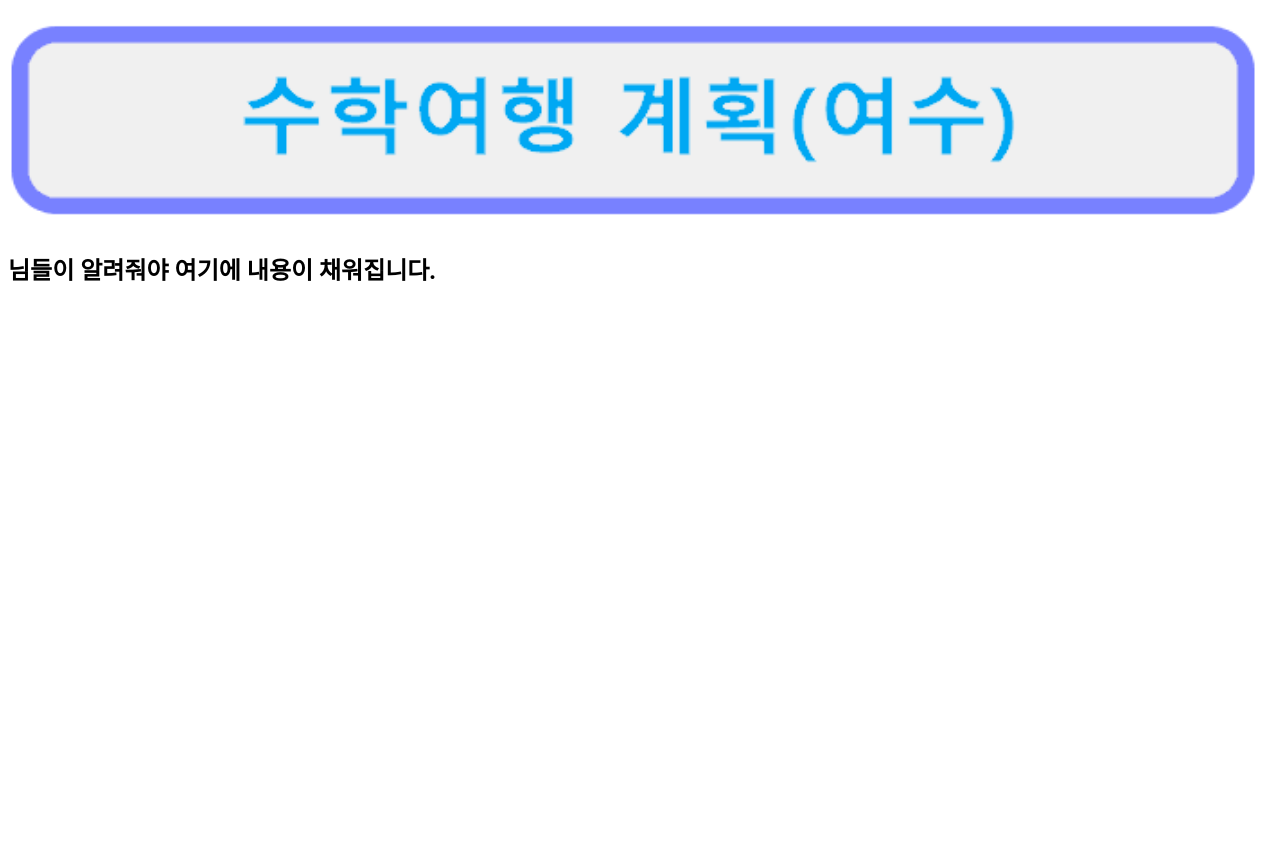
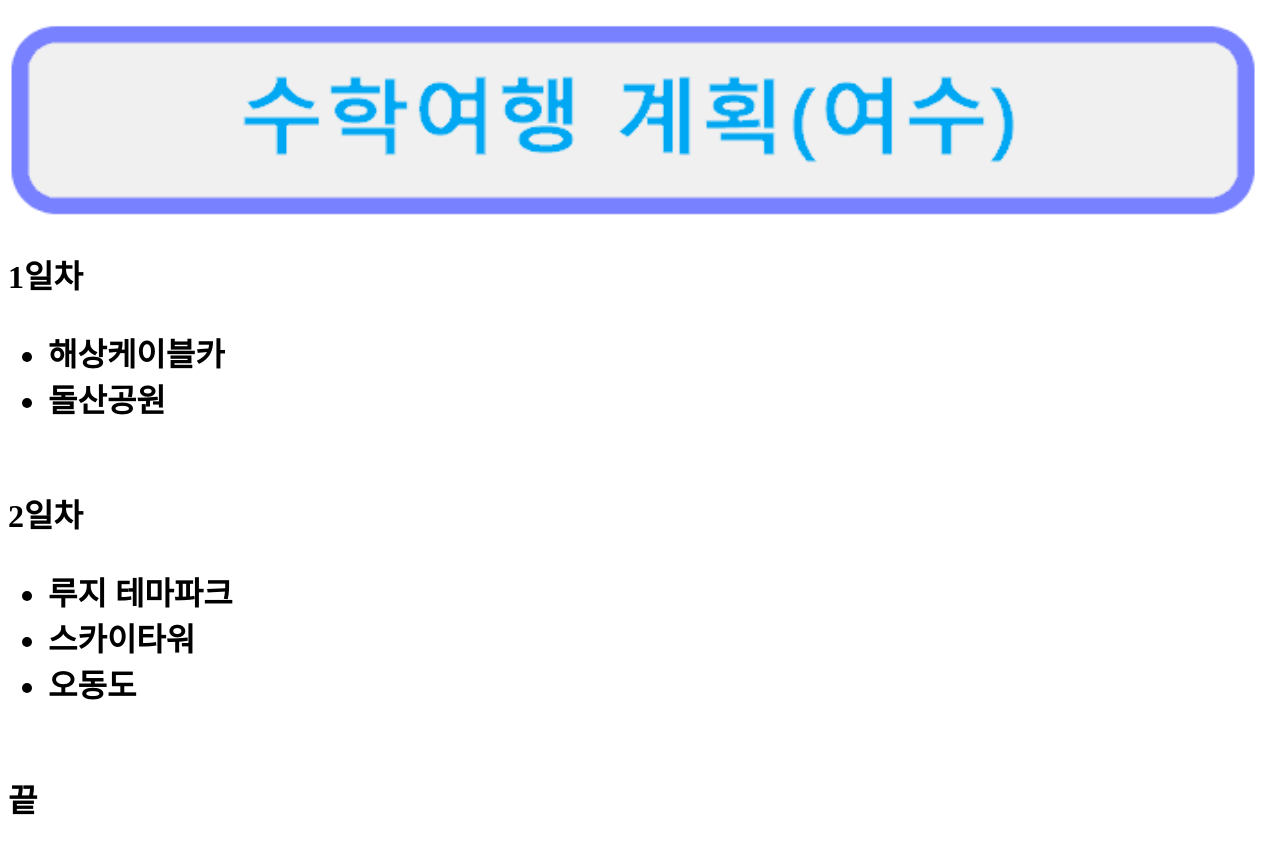
Before and after one commit to mjj6514/Web-1, a plain HTML site: page index.html in a window 1280 px wide. Before the commit the page ends 800 px from the top, so only its background shows below. Drawn offline with Linux system fonts and the light colour scheme.

Commit message:
Add files via upload

```diff
--- a/index.html
+++ b/index.html
@@ -6,12 +6,21 @@
       <h1><img src="up.png" width="1250" height="200" alt="no search image"></h1>
   </head>
   <body>
-    <h2>
-      님들이 알려줘야 여기에 내용이 채워집니다.
+      <h1>
+      1일차
+      <ul>
+        <li>해상케이블카
+        <li>돌산공원
+       </ul>
+<br>2일차
+      <ul>
+        <li>루지 테마파크
+        <li>스카이타워
+<li>오동도
+       </ul>
+<br>끝
 
-
-
-    </h2>
+      </h1>
 
 
   </body>
```
Lines whose indentation alone changed are shown as unchanged.
